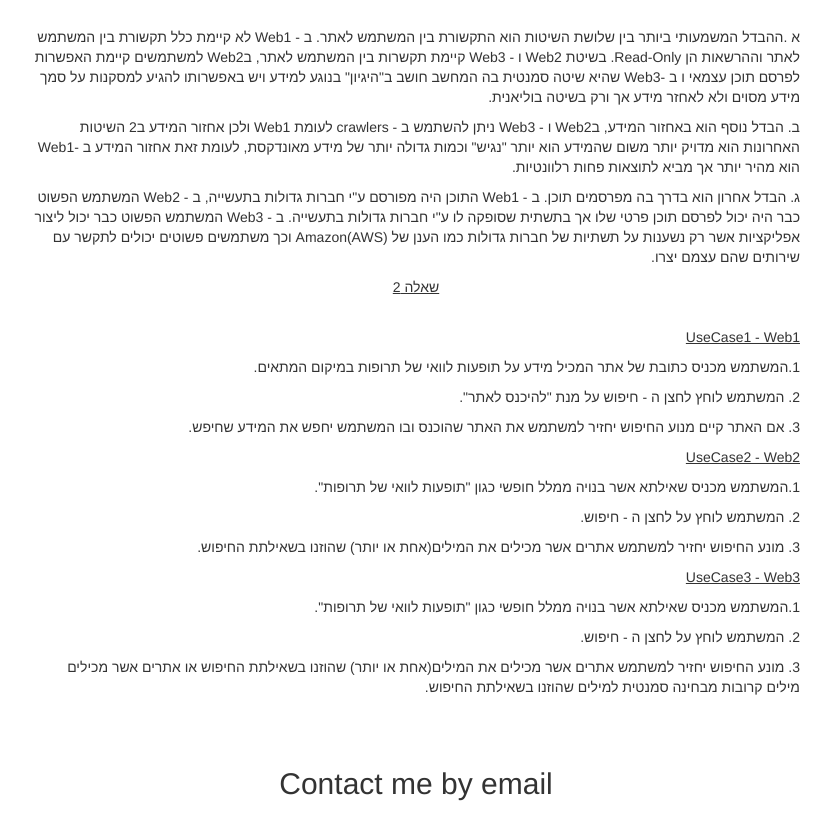
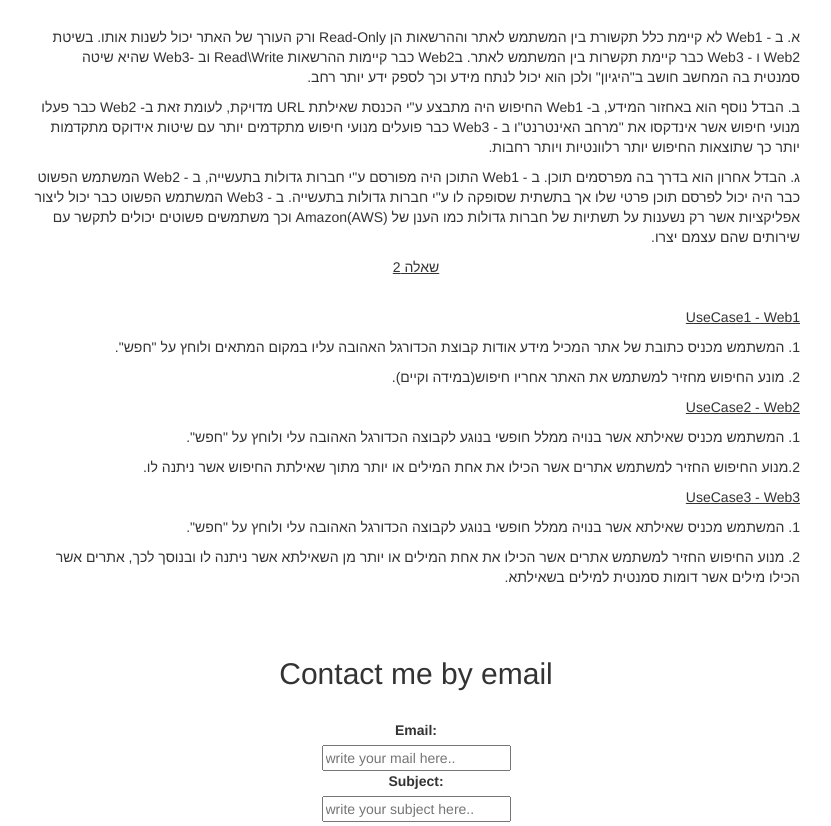
Before and after one commit to SISE-Web-Development-Environments/313125353, a plain HTML site: page index.html in a window 1280 px wide. Shown: the part 1870-2696 px from the top of the page, without its empty margins (224-1055 px from the left). Drawn offline with nearby package versions, Linux system fonts and the light colour scheme.

Commit message:
finished

```diff
--- a/index.html
+++ b/index.html
@@ -125,24 +125,22 @@
 <div>
     <p dir="rtl" align="center"><u>שאלה 1</u></p>
     <br/>
-    <p dir="rtl"> א .ההבדל המשמעותי ביותר בין שלושת השיטות הוא התקשורת בין המשתמש לאתר. ב - Web1 לא קיימת כלל תקשורת בין המשתמש לאתר וההרשאות הן Read-Only.
-        בשיטת Web2 ו - Web3 קיימת תקשרות בין המשתמש לאתר, בWeb2 למשתמשים קיימת האפשרות לפרסם תוכן עצמאי ו ב -Web3 שהיא שיטה סמנטית בה המחשב חושב ב"היגיון" בנוגע למידע ויש באפשרותו להגיע למסקנות על סמך מידע מסוים ולא לאחזר מידע אך ורק בשיטה בוליאנית.</p>
-    <p dir="rtl">  ב. הבדל נוסף הוא באחזור המידע, בWeb2 ו - Web3 ניתן להשתמש ב - crawlers לעומת Web1 ולכן אחזור המידע ב2 השיטות האחרונות הוא מדויק יותר משום שהמידע הוא יותר "נגיש" וכמות גדולה יותר של מידע מאונדקסת, לעומת זאת אחזור המידע ב -Web1 הוא מהיר יותר אך מביא לתוצאות פחות רלוונטיות.</p>
+    <p dir="rtl"> א. ב - Web1 לא קיימת כלל תקשורת בין המשתמש לאתר וההרשאות הן Read-Only ורק העורך של האתר יכול לשנות אותו.
+        בשיטת Web2 ו - Web3 כבר קיימת תקשרות בין המשתמש לאתר. בWeb2 כבר קיימות ההרשאות Read\Write וב -Web3 שהיא שיטה סמנטית בה המחשב חושב ב"היגיון" ולכן הוא יכול לנתח מידע וכך לספק ידע יותר רחב.</p>
+    <p dir="rtl">  ב. הבדל נוסף הוא באחזור המידע, ב- Web1 החיפוש היה מתבצע ע"י הכנסת שאילתת URL מדויקת, לעומת זאת ב- Web2 כבר פעלו מנועי חיפוש אשר אינדקסו את "מרחב האינטרנט"ו ב - Web3 כבר פועלים מנועי חיפוש מתקדמים יותר עם שיטות אידוקס מתקדמות יותר כך שתוצאות החיפוש יותר רלוונטיות ויותר רחבות.</p>
     <p dir="rtl">ג. הבדל אחרון הוא בדרך בה מפרסמים תוכן. ב - Web1 התוכן היה מפורסם ע"י חברות גדולות בתעשייה, ב - Web2 המשתמש הפשוט כבר היה יכול לפרסם תוכן פרטי שלו אך בתשתית שסופקה לו ע"י חברות גדולות בתעשייה. ב - Web3 המשתמש הפשוט כבר יכול ליצור אפליקציות אשר רק נשענות על תשתיות של חברות גדולות כמו הענן של Amazon(AWS) וכך משתמשים פשוטים יכולים לתקשר עם שירותים שהם עצמם יצרו. </p>
     <p dir="rtl" align="center"><u>שאלה 2</u></p>
     <br/>
     <p dir="rtl"><u>UseCase1 - Web1</u></p>
-    <p dir="rtl">1.המשתמש מכניס כתובת של אתר המכיל מידע על תופעות לוואי של תרופות במיקום המתאים.<p/>
-    <p dir="rtl">2. המשתמש לוחץ לחצן ה - חיפוש על מנת "להיכנס לאתר".<p/>
-    <p dir="rtl">3. אם האתר קיים מנוע החיפוש יחזיר למשתמש את האתר שהוכנס ובו המשתמש יחפש את המידע שחיפש.</p>
+    <p dir="rtl">1. המשתמש מכניס כתובת של אתר המכיל מידע אודות קבוצת הכדורגל האהובה עליו במקום המתאים ולוחץ על "חפש".<p/>
+    <p dir="rtl">2. מונע החיפוש מחזיר למשתמש את האתר אחריו חיפוש(במידה וקיים).</p>
     <p dir="rtl"><u>UseCase2 - Web2</u></p>
-    <p dir="rtl">1.המשתמש מכניס שאילתא אשר בנויה ממלל חופשי כגון "תופעות לוואי של תרופות". <p/>
-    <p dir="rtl">2. המשתמש לוחץ על לחצן ה - חיפוש.<p/>
-    <p dir="rtl">3. מונע החיפוש יחזיר למשתמש אתרים אשר מכילים את המילים(אחת או יותר) שהוזנו בשאילתת החיפוש.</p>
+    <p dir="rtl">1. המשתמש מכניס שאילתא אשר בנויה ממלל חופשי בנוגע לקבוצה הכדורגל האהובה עלי ולוחץ על "חפש". <p/>
+    <p dir="rtl">2.מנוע החיפוש החזיר למשתמש אתרים אשר הכילו את אחת המילים או יותר מתוך שאילתת החיפוש אשר ניתנה לו.<p/>
     <p dir="rtl"><u>UseCase3 - Web3</u></p>
-    <p dir="rtl">1.המשתמש מכניס שאילתא אשר בנויה ממלל חופשי כגון "תופעות לוואי של תרופות". <p/>
-    <p dir="rtl">2. המשתמש לוחץ על לחצן ה - חיפוש.<p/>
-    <p dir="rtl">3. מונע החיפוש יחזיר למשתמש אתרים אשר מכילים את המילים(אחת או יותר) שהוזנו בשאילתת החיפוש או אתרים אשר מכילים מילים קרובות מבחינה סמנטית למילים שהוזנו בשאילתת החיפוש.</p>
+    <p dir="rtl">1. המשתמש מכניס שאילתא אשר בנויה ממלל חופשי בנוגע לקבוצה הכדורגל האהובה עלי ולוחץ על "חפש". <p/>
+    <p dir="rtl">2. מנוע החיפוש החזיר למשתמש אתרים אשר הכילו את אחת המילים או יותר מן השאילתא אשר ניתנה לו ובנוסך לכך, אתרים אשר הכילו מילים אשר דומות סמנטית למילים בשאילתא.<p/>
+
 </div>
 <br/>
 <br/>
```
